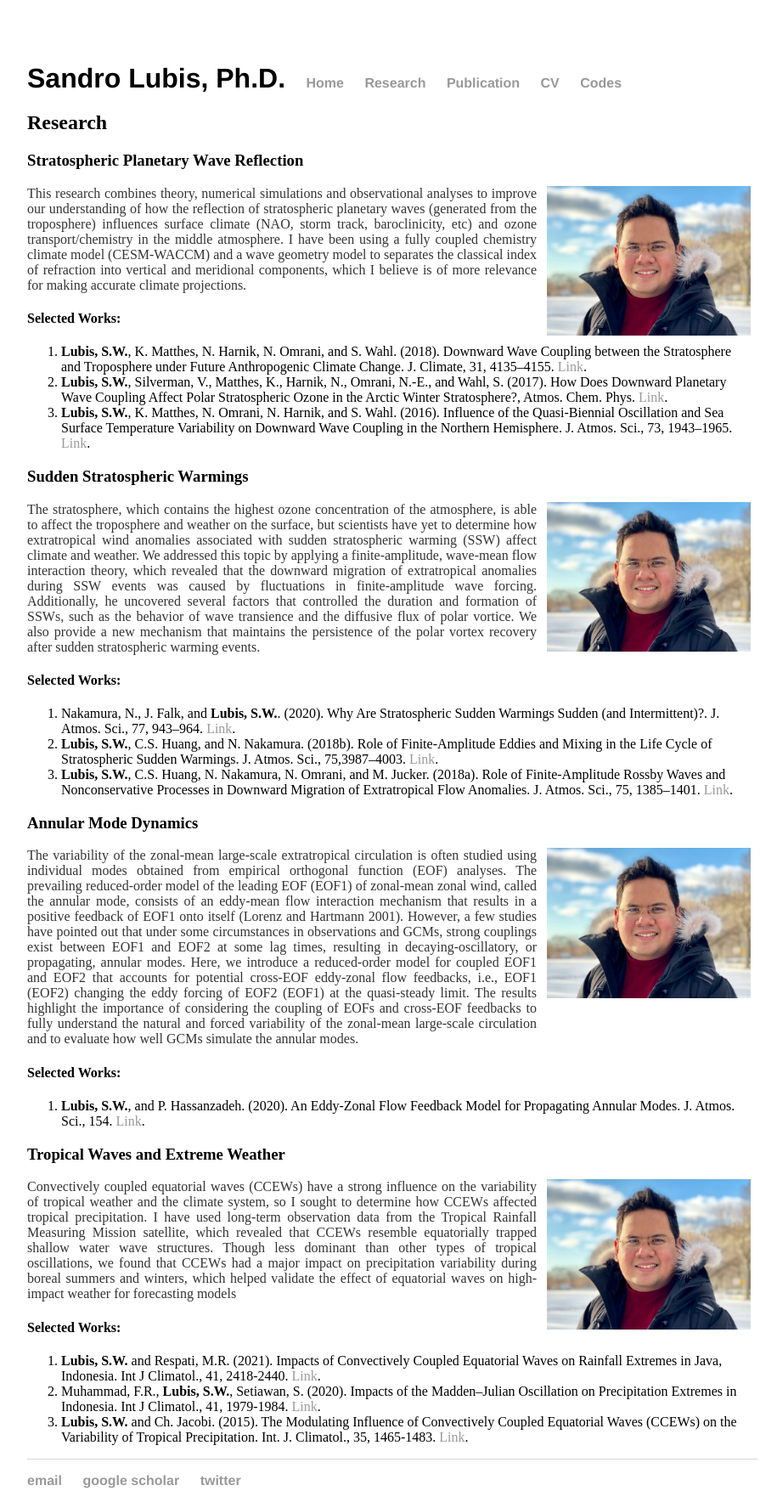
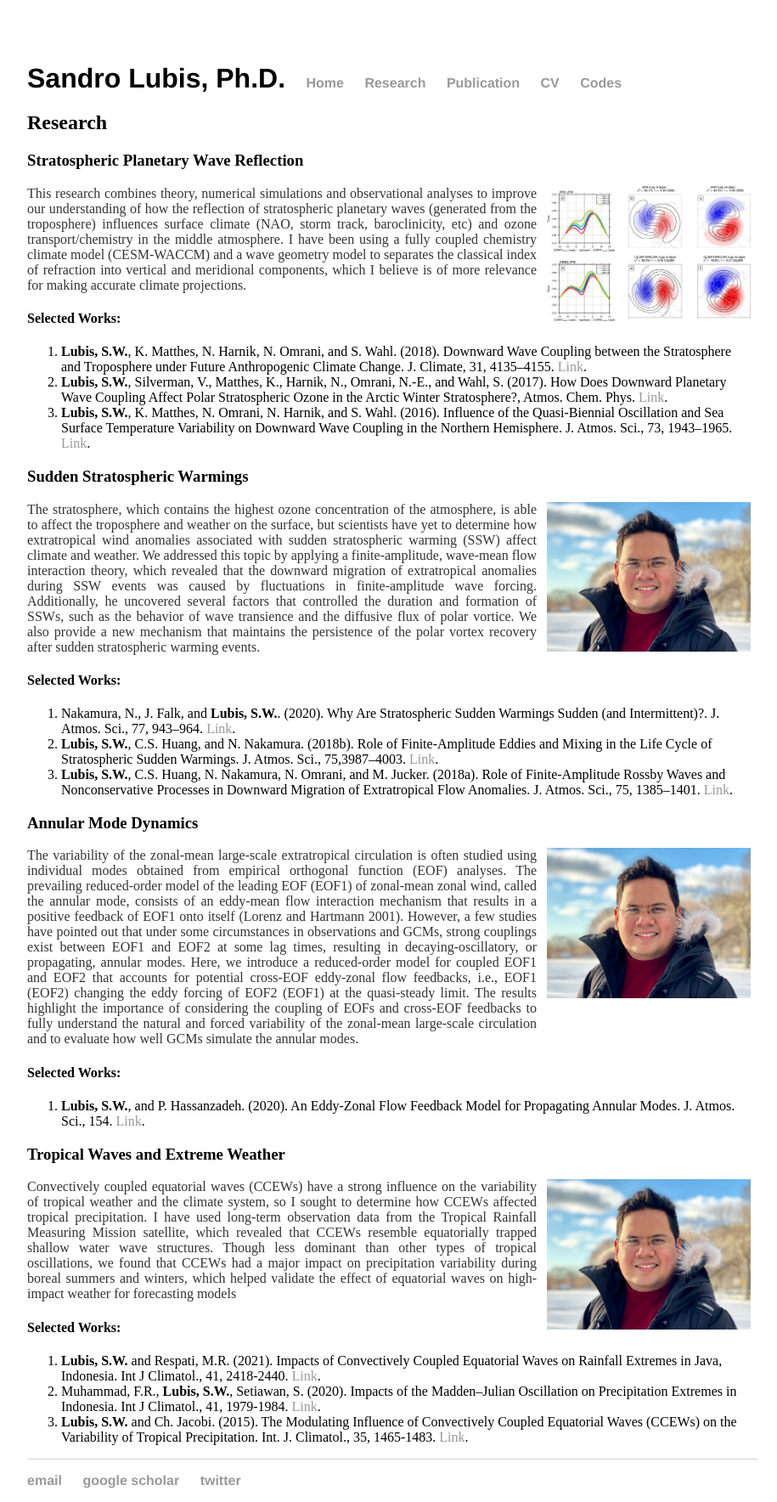
Before and after one commit to sandrolubis/sandrolubis.github.io, a Jekyll site: the page built from research/index.html, in a window 1280 px wide. Shown: the whole page at 85% size, without its empty margins (276-1191 px from the left). Built offline with Jekyll 4.4.1, drawn with Linux system fonts in a browser that asks for light colours.

Commit message:
Update index.html

```diff
--- a/research/index.html
+++ b/research/index.html
@@ -5,7 +5,7 @@ title: Research Interests | Sandro Lubis
 		<div class="Group">
 			<h2>Research</h2>
 			<h3>Stratospheric Planetary Wave Reflection</h3>
-			<img src="https://sandrolubis.github.io/assets/images/profile.jpg" alt="Fig 1" style="position:absolute; left:920px; width:240px">
+			<img src="https://sandrolubis.github.io/assets/images/full-jas-d-15-0072.1-f2.jpg" alt="Fig 1" style="position:absolute; left:920px; width:240px">
 			<p class="indented", style="width:600px"><font size=3> This research combines theory, numerical simulations and
 				observational analyses to improve our understanding of how the reflection of stratospheric planetary waves (generated from the troposphere)
 				 influences surface climate (NAO, storm track, baroclinicity, etc) and ozone transport/chemistry in the middle atmosphere. I have been
```
